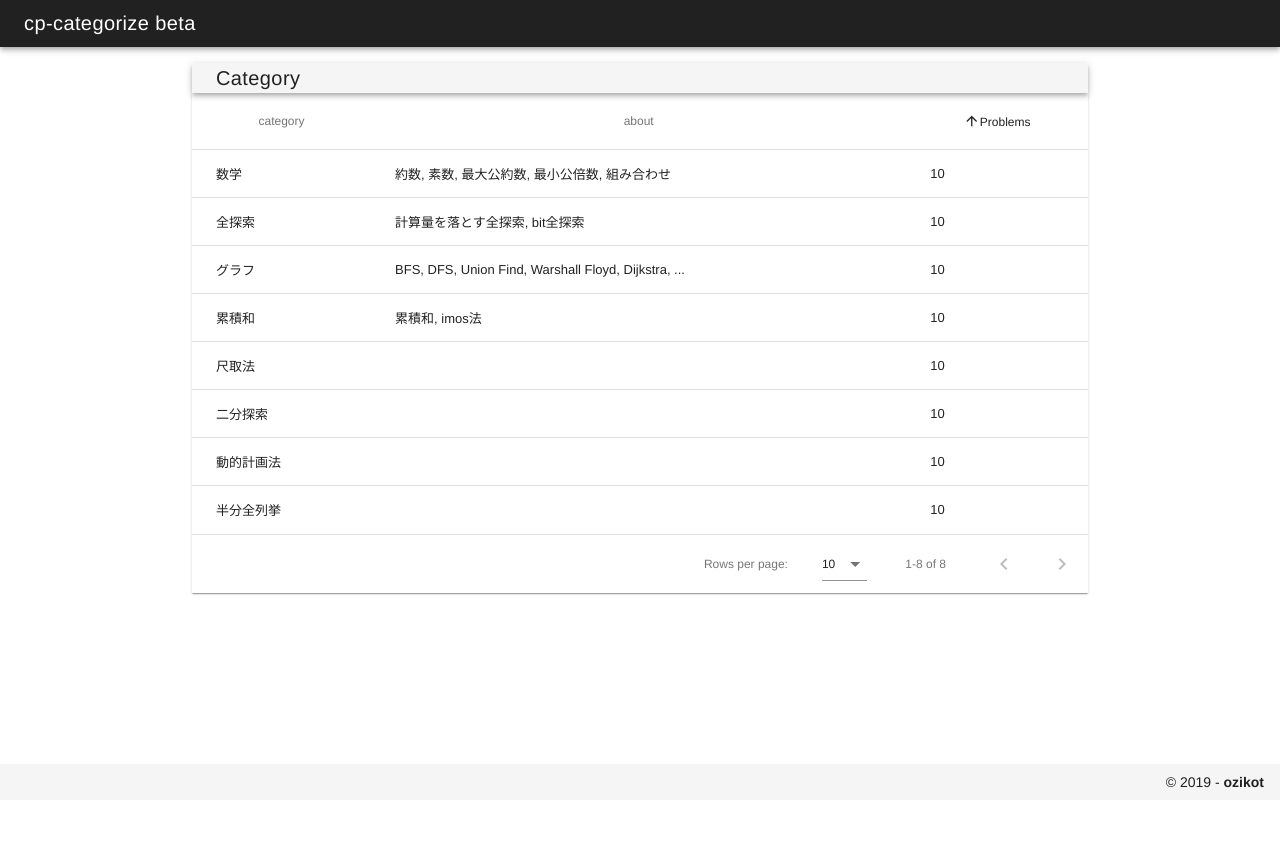
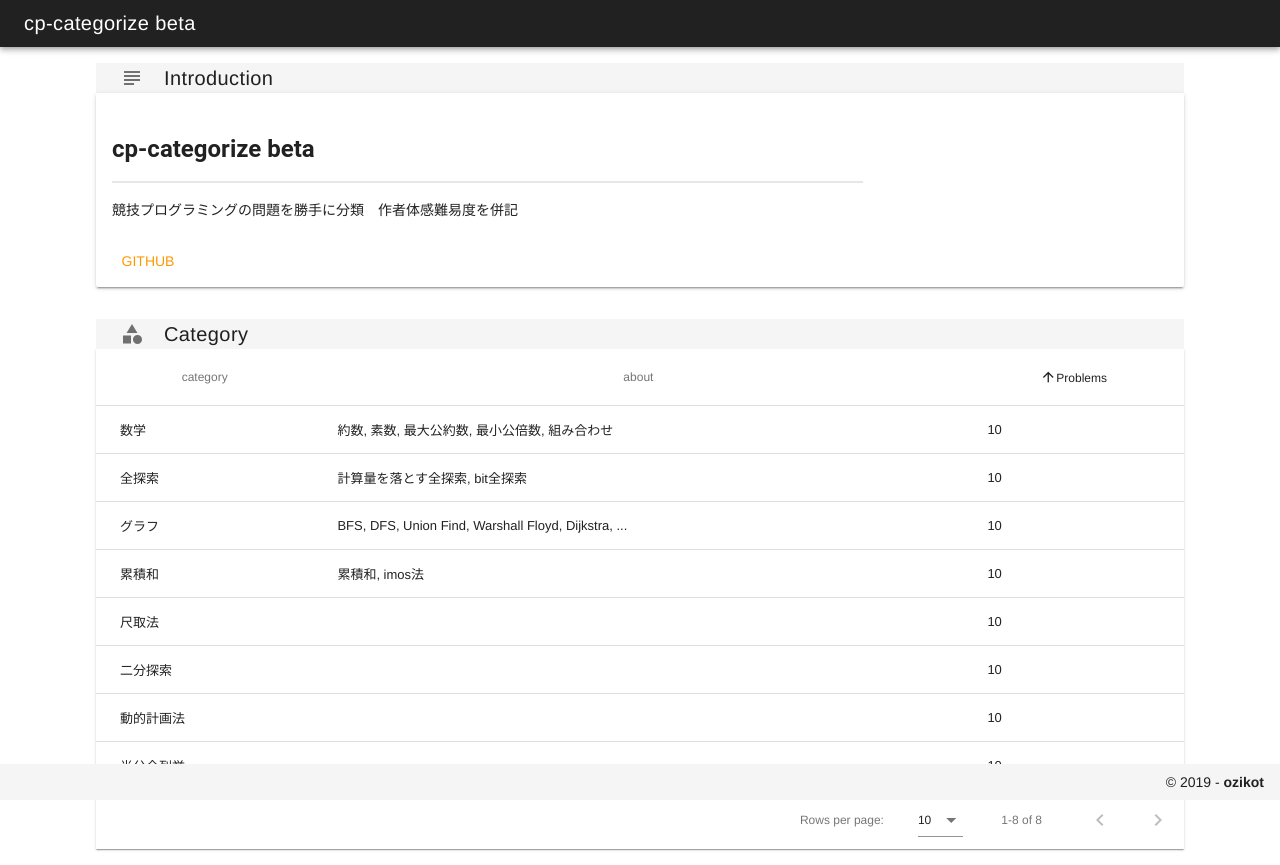
Before and after one commit to tokizuoh/cp-categorize-beta, a Vue app: page /#/ in a window 1280 px wide. Before the commit the page ends 800 px from the top, so only its background shows below. Built offline with nearby package versions, Linux system fonts and the light colour scheme.

Commit message:
add introduction & fix details

```diff
--- a/src/components/AppCategoryTable.vue
+++ b/src/components/AppCategoryTable.vue
@@ -1,6 +1,7 @@
 <template>
   <p>
-    <v-toolbar height="30px">
+    <v-toolbar height="30px" flat>
+      <v-icon>category</v-icon>
       <v-toolbar-title>Category</v-toolbar-title>
       <v-spacer></v-spacer>
       <v-toolbar-items class="hidden-sm-and-down">
@@ -91,7 +92,7 @@
 
 <style>
 p {
-    width: 70%;
+    width: 85%;
     margin: auto;
 }
 </style>
--- a/src/components/AppStartCard.vue
+++ b/src/components/AppStartCard.vue
@@ -1,38 +1,44 @@
 <template>
-  <v-layout>
-    <v-flex xs12 sm6 offset-sm3>
-      <div class="caaard">
-        <v-card width="200%">
+  <p>
+    <v-toolbar height="30px" flat>
+      <v-icon>subject</v-icon>
+      <v-toolbar-title>Introduction</v-toolbar-title>
+      <v-spacer></v-spacer>
+      <v-toolbar-items class="hidden-sm-and-down">
+      </v-toolbar-items>
+    </v-toolbar>
+    <v-card>
         <v-card-title primary-title>
         <div>
-                <h3 class="headline mb-0">Kangaroo Valley Safari</h3>
+            <br>
+            <h3 class="headline mb-0"><b>cp-categorize beta</b></h3>
+            <br>
+            <hr width=185% color="#E6E6E6">
+            <br>
             <div> {{ card_text }} </div>
         </div>
         </v-card-title>
 
         <v-card-actions>
-            <v-btn flat color="orange">Share</v-btn>
-            <v-btn flat color="orange">Explore</v-btn>
+        <v-btn flat color="orange" href="https://github.com/ozikot/cp-categorize-beta" target="_blank">GitHub</v-btn>
         </v-card-actions>
     </v-card>
-      </div>
-    </v-flex>
-  </v-layout>
+  </p>
 </template>
 
 <script>
   export default {
     data () {
       return {
-        card_text: 'Lorem ipsum dolor sit amet, brute iriure accusata ne mea. Eos suavitate referrentur ad, te duo agam libris qualisque, utroque quaestio accommodare no qui. Et percipit laboramus usu, no invidunt verterem nominati mel. Dolorem ancillae an mei, ut putant invenire splendide mel, ea nec propriae adipisci. Ignota salutandi accusamus in sed, et per malis fuisset, qui id ludus appareat.'
+        card_text: '競技プログラミングの問題を勝手に分類　作者体感難易度を併記'
       }
     }
   }
 </script>
 
 <style scoped>
-.caaard {
+p {
+  width: 85%;
   margin: auto;
-    widows: 50%;
 }
 </style>
--- a/src/components/AppStartMenu.vue
+++ b/src/components/AppStartMenu.vue
@@ -1,13 +1,29 @@
 <template>
-    <app-category-table></app-category-table>
+    <div class="start">
+        <app-start-card></app-start-card>
+        <br>
+        <br>
+        <app-category-table></app-category-table>
+    </div>
 </template>
 
 <script>
 import AppCategoryTable from './AppCategoryTable'
+import AppStartCard from './AppStartCard'
 
 export default {
     components: {
-        AppCategoryTable
+        AppCategoryTable,
+        AppStartCard
     }
 }
 </script>
+
+<!--
+<style scoped>
+.start {
+    position: absolute;
+    margin: auto;
+}
+</style>
+-->
```
Also changed, not shown: src/assets/introduction.png (added). Lines whose indentation alone changed are shown as unchanged.
